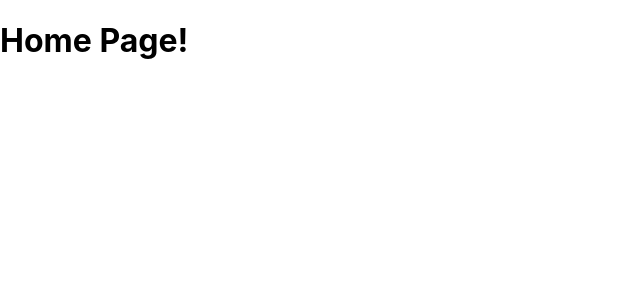
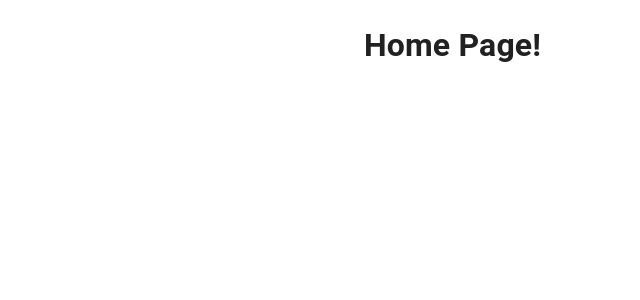
Before and after one commit to Rinkesh-PG/pg3landers, a React (Create React App) app: page / in a window 1280 px wide. Shown: the top 300 px of the page, without its empty margins (0-640 px from the left). Built offline with nearby package versions, Linux system fonts and the light colour scheme.

Commit message:
Added Axios

```diff
--- a/package.json
+++ b/package.json
@@ -10,6 +10,7 @@
     "@testing-library/jest-dom": "^5.16.4",
     "@testing-library/react": "^13.2.0",
     "@testing-library/user-event": "^14.1.1",
+    "axios": "^0.27.2",
     "react": "^18.1.0",
     "react-dom": "^18.1.0",
     "react-redux": "^8.0.1",
--- a/src/App.js
+++ b/src/App.js
@@ -1,6 +1,7 @@
 import React from "react";
 import { BrowserRouter as Router, Routes, Route, Link } from "react-router-dom";
 import { Counter } from "./features/counter/Counter";
+import CssBaseline from "@mui/material/CssBaseline";
 import "./App.css";
 
 import Login from "./pages/Login";
@@ -9,6 +10,8 @@
 
 function App() {
   return (
+    <>
+      <CssBaseline />
       <Router>
         <div>
           <Routes>
@@ -18,6 +21,7 @@
           </Routes>
         </div>
       </Router>
+    </>
   );
 }
 
--- a/src/pages/Home.js
+++ b/src/pages/Home.js
@@ -1,10 +1,12 @@
 import React from "react";
+import { Container } from "@mui/material";
+import { Axios } from "axios";
 
 const Home = () => {
   return (
-    <div>
+    <Container maxWidth="sm">
       <h1>Home Page!</h1>
-    </div>
+    </Container>
   );
 };
 
```
Also changed, not shown: 1 other file (tests, documents, lock files or other folders). Lines whose indentation alone changed are shown as unchanged.
